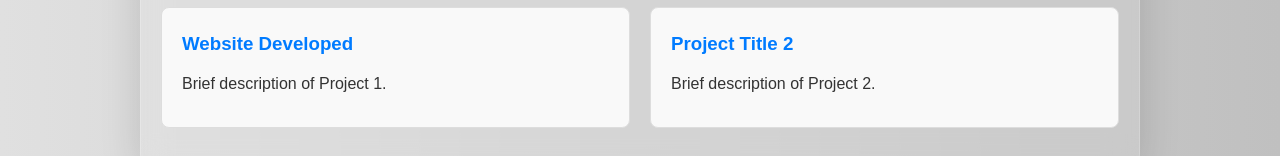
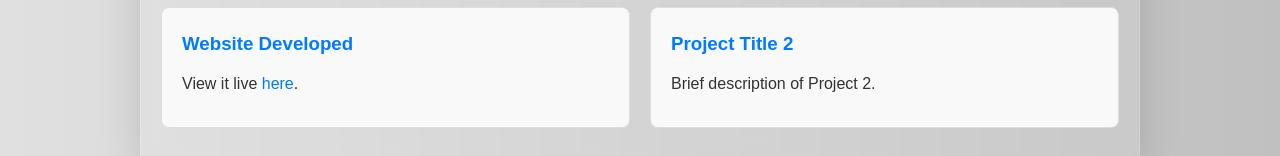
Before and after one commit to xickysahab/iamaagam, a Next.js app: page / in a window 1280 px wide. Shown: the part 2202-2358 px from the top of the page. Built offline with nearby package versions, Linux system fonts and the light colour scheme.

Commit message:
Project Info updated

```diff
--- a/src/app/components/Projects.tsx
+++ b/src/app/components/Projects.tsx
@@ -8,7 +8,7 @@ const Projects: React.FC = () => {
       <div style={{ display: 'grid', gridTemplateColumns: 'repeat(auto-fit, minmax(300px, 1fr))', gap: '20px' }}>
         <div style={{ padding: '20px', border: '1px solid #ddd', borderRadius: '8px', backgroundColor: '#f9f9f9' }}>
           <h3 style={{ marginTop: '0', marginBottom: '10px', color: '#007bff' }}><a href="https://iamaagam.vercel.app" target="_blank" rel="noopener noreferrer" style={{ color: 'inherit', textDecoration: 'none' }}>Website Developed</a></h3>
-          <p style={{ margin: '0 0 10px 0' }}>Brief description of Project 1.</p>
+          <p style={{ margin: '0 0 10px 0' }}>View it live <a href="https://iamaagam.vercel.app" target="_blank" rel="noopener noreferrer" style={{ color: '#007bff', textDecoration: 'none' }}>here</a>.</p>
           {/* Add links to project repo or demo */}
         </div>
         <div style={{ padding: '20px', border: '1px solid #ddd', borderRadius: '8px', backgroundColor: '#f9f9f9' }}>
```
